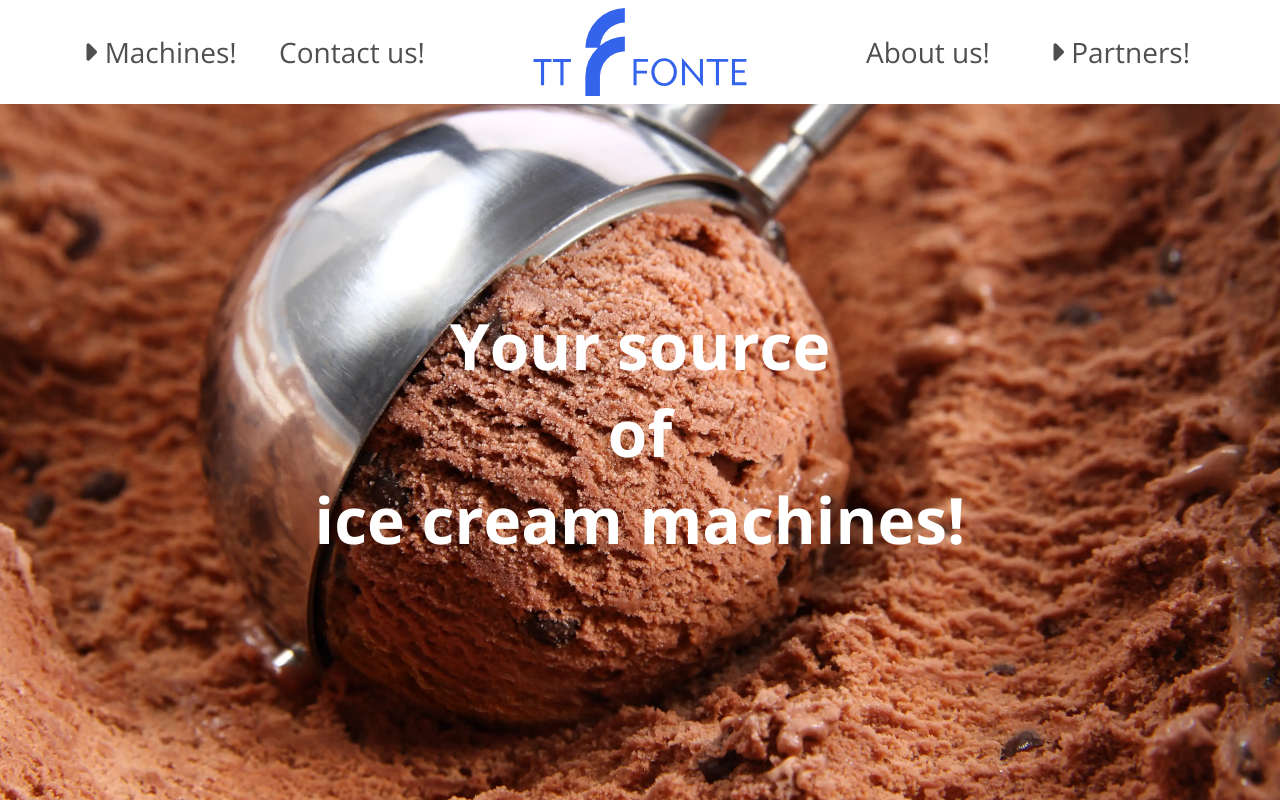
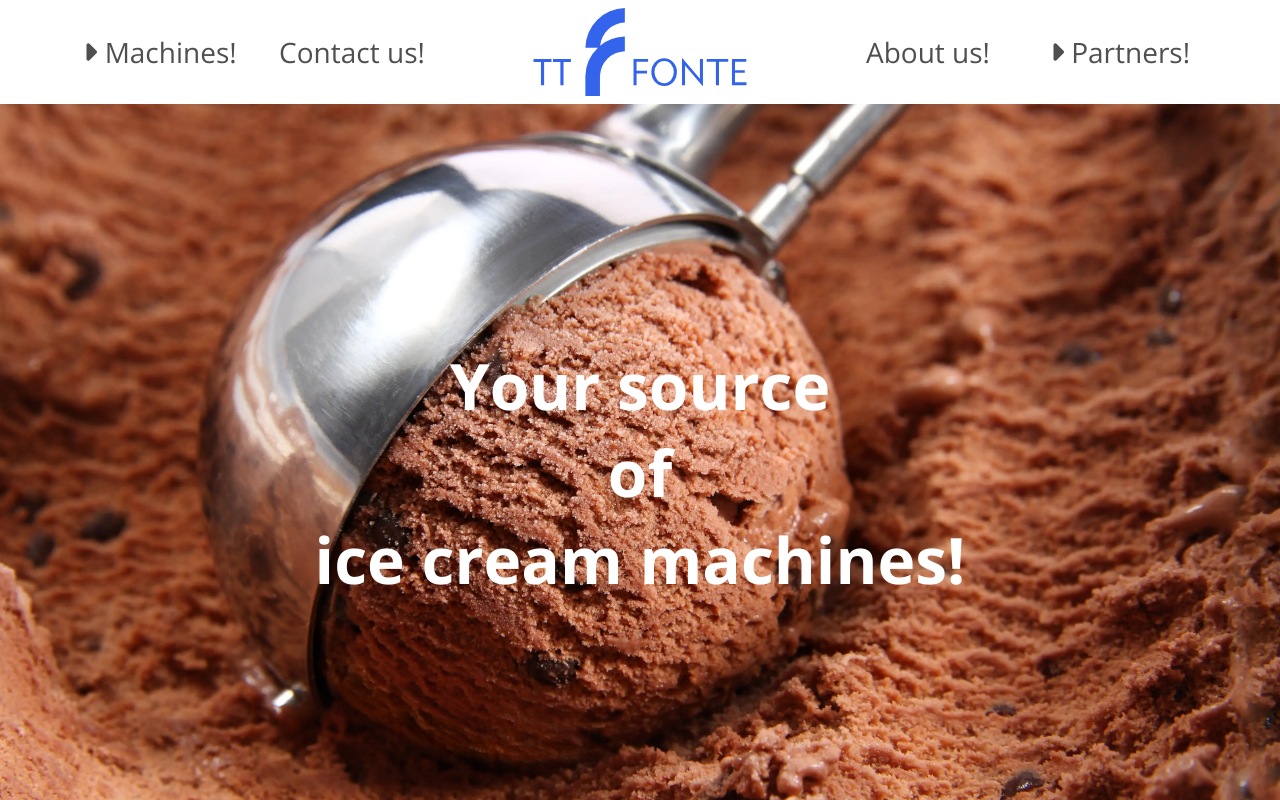
Before and after one commit to MichalRajzer/TTFonte-NextJS, a Next.js app in the folder ttfonte-next/: page / in a window 1280 px wide. Shown: the top 800 px of the page. Built offline with nearby package versions, Linux system fonts and the light colour scheme; what react-google-recaptcha-v3 would draw is missing.

Commit message:
Fixed some visual glitches

```diff
--- a/ttfonte-next/styles/Layout.module.css
+++ b/ttfonte-next/styles/Layout.module.css
@@ -1,15 +1,15 @@
 .content {
-    color: #4f4f4f;
+  color: #4f4f4f;
 }
 
 @media screen and (min-width: 769px) {
   .content {
-    padding-top: 8vh;
+    padding-top: 13vh;
   }
 }
 
 @media screen and (max-width: 768px) {
   .content {
-    padding-bottom: 8vh;
+    padding-bottom: 7.5vh;
   }
 }
--- a/ttfonte-next/styles/Navbar.module.css
+++ b/ttfonte-next/styles/Navbar.module.css
@@ -1,7 +1,6 @@
 .navbar {
   position: fixed;
   width: 100%;
-  height: 13vh;
   display: flex;
   flex-direction: row;
   background: #fff;
@@ -76,6 +75,7 @@
   .navbar {
     font-size: 1em;
     padding: 1vh 1vw;
+    height: 7.5vh;
     bottom: 0;
     color: #0f0f0f;
   }
@@ -100,6 +100,7 @@
   .navbar {
     font-size: 1.75em;
     padding: 1vh 5vw;
+    height: 13vh;
   }
 
   .dropdown {
```
